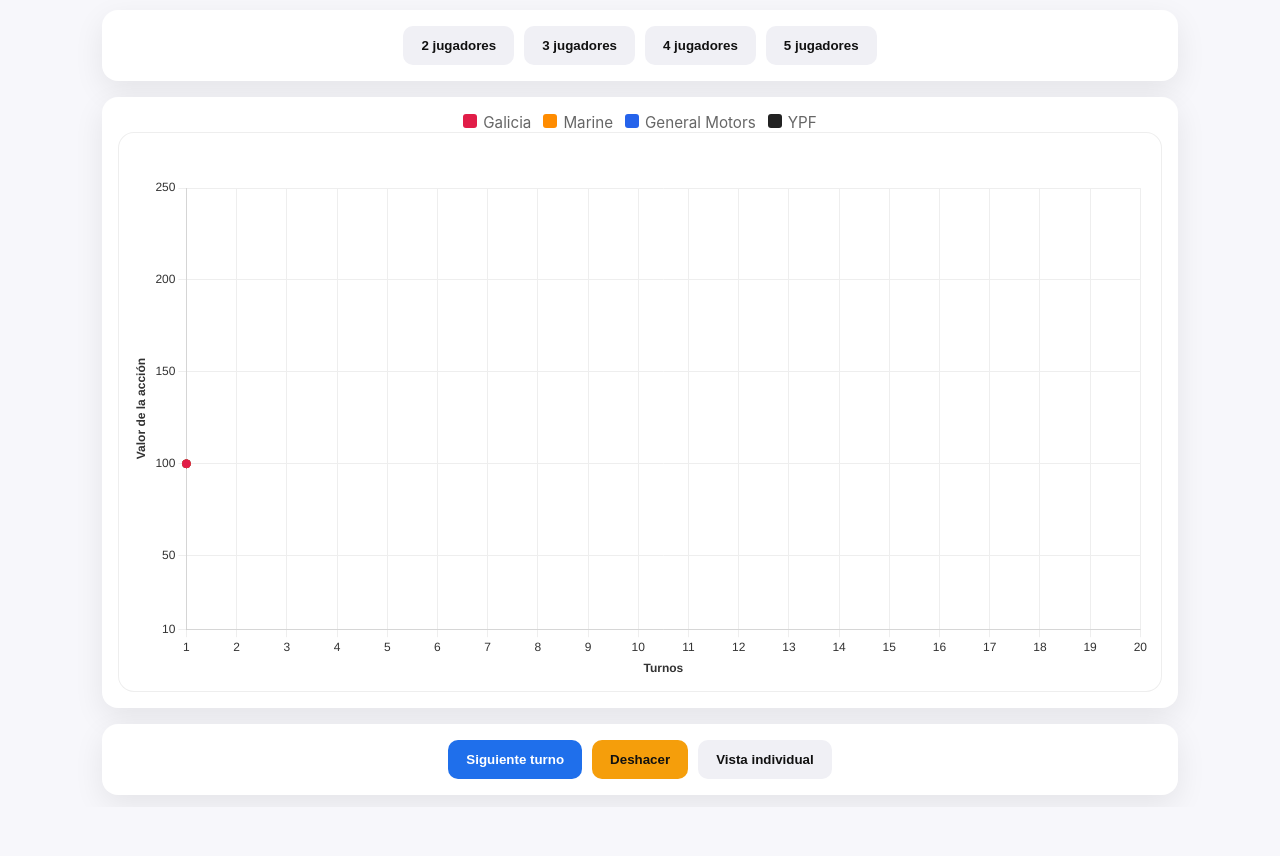
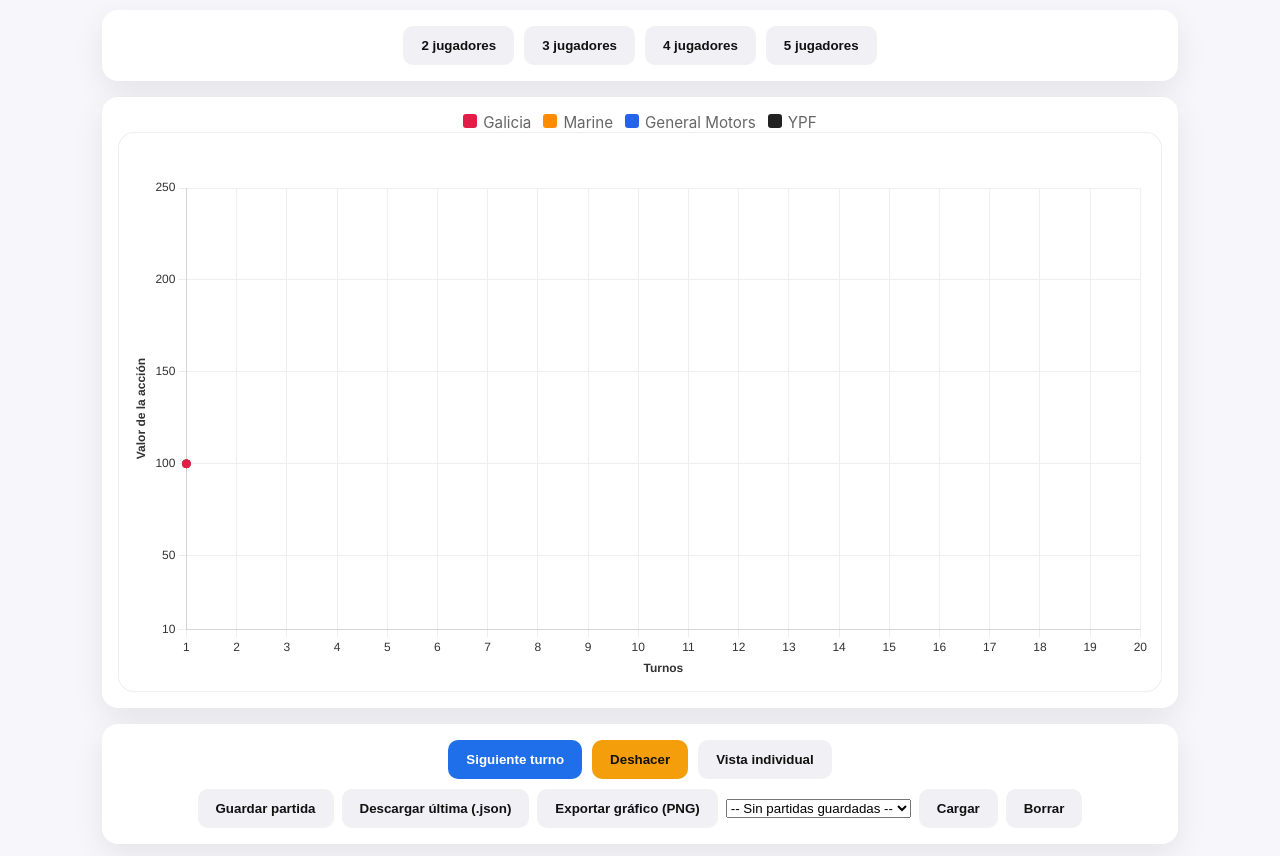
Before and after one commit to VilloIsai/acciones, a plain HTML site: page index.html in a window 1280 px wide. Shown: the part 81-937 px from the top of the page. Before the commit the page ends 888 px from the top, so only its background shows below. Drawn offline with nearby package versions, Linux system fonts and the light colour scheme.

Commit message:
Update index.html

```diff
--- a/index.html
+++ b/index.html
@@ -461,5 +461,6 @@ function syncIndividualCharts(){
   });
 }
 </script>
+<script src="pwa_save.js"></script>
 </body>
 </html>
```
